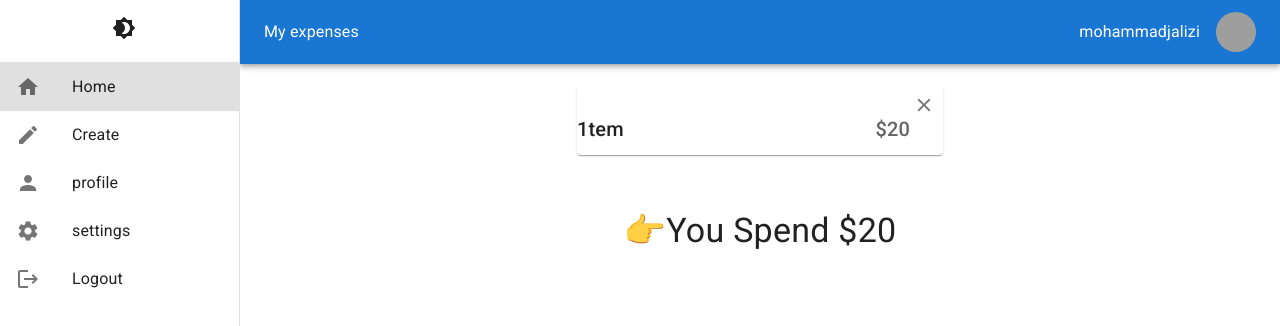
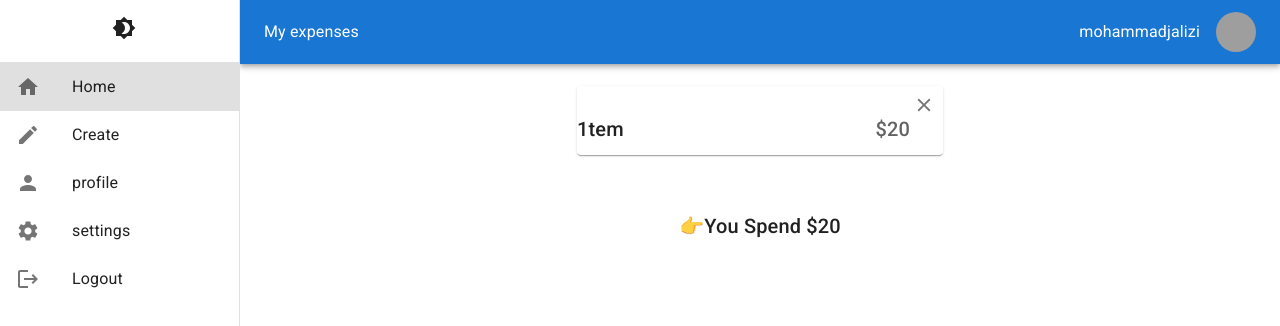
Before and after one commit to mohammadjalizi/Material-UI-project-1-, a React (Create React App) app: page / in a window 1280 px wide. Shown: the top 326 px of the page. Built offline with nearby package versions, Linux system fonts and the light colour scheme; data requests are answered from the project's data file; grey boxes are pictures that could not be loaded.

Commit message:
added project

```diff
--- a/src/pages/Home/Home.jsx
+++ b/src/pages/Home/Home.jsx
@@ -39,7 +39,7 @@ fetch(`http://localhost:3100/mydata/${item.id}`,{method: "DELETE"})
 
 })}
 
-<Typography  mt='55px'  textAlign="center"   variant="h4" > 👉You Spend ${totalprice} </Typography>
+<Typography  mt='55px'  textAlign="center"   variant="h6" > 👉You Spend ${totalprice} </Typography>
 
    </Box>
   )
```
